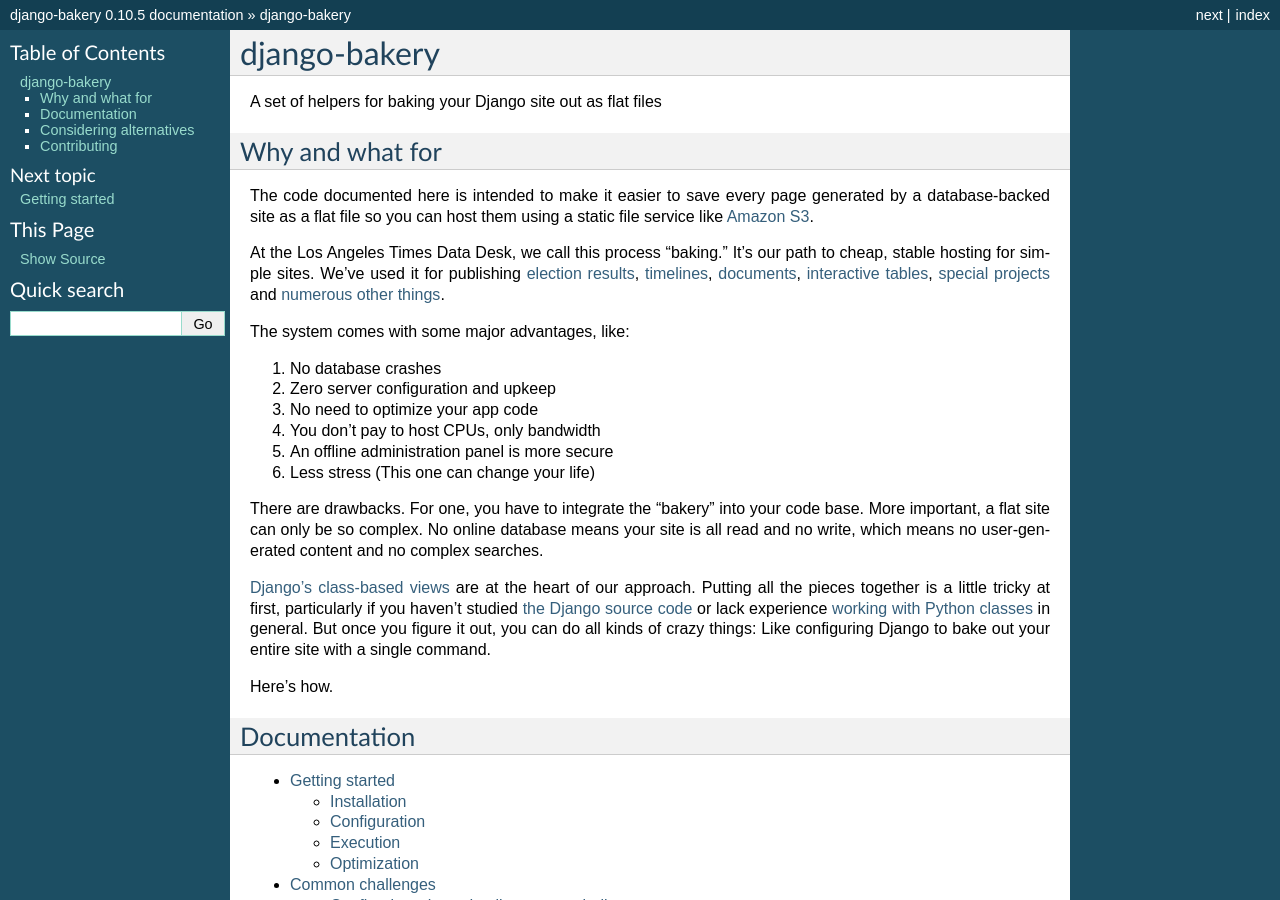
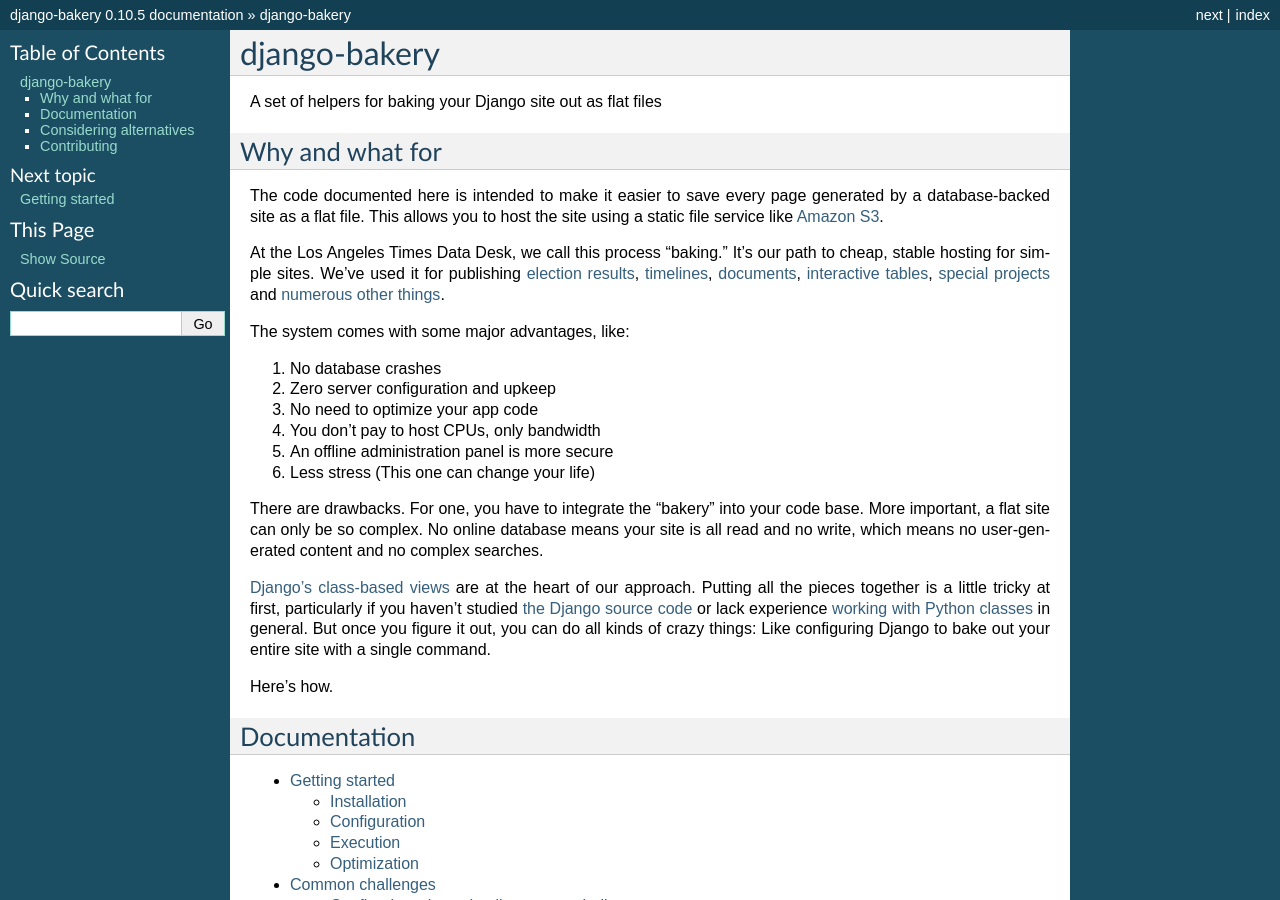
Before and after one commit to Sibizwan5/django-bakery, a Sphinx documentation site: the page built from docs/index.rst, in a window 1280 px wide and 900 px high. Built offline with Sphinx 7.4.7, drawn with Linux system fonts in a browser that asks for light colours.

Commit message:
Trim docs

```diff
--- a/docs/index.rst
+++ b/docs/index.rst
@@ -6,7 +6,8 @@
 Why and what for
 ----------------
 
-The code documented here is intended to make it easier to save every page gen­er­ated by a data­base-backed site as a flat file so you can host them us­ing a stat­ic file ser­vice like `Amazon S3 <http://en.wikipedia.org/wiki/Amazon_S3>`_.
+The code documented here is intended to make it easier to save every page gen­er­ated by a data­base-backed site as a flat file. This allows
+you to host the site us­ing a stat­ic file ser­vice like `Amazon S3 <http://en.wikipedia.org/wiki/Amazon_S3>`_.
 
 At the Los Angeles Times Data Desk, we call this pro­cess “bak­ing.” It’s our path to cheap­, stable host­ing for simple sites. We've used it for pub­lish­ing `elec­tion res­ults <http://graphics.latimes.com/2012-election-gop-results-map-iowa/>`_, `timelines <http://timelines.latimes.com/complete-guide-lafd-hiring-controversy/>`_, `doc­u­ments <http://documents.latimes.com/barack-obama-long-form-birth-certificate/>`_, `in­ter­act­ive tables <http://spreadsheets.latimes.com/city-appointees-tied-garcetti/>`_, `spe­cial pro­jects <http://graphics.latimes.com/flight-from-rage/>`_ and `numerous <http://graphics.latimes.com/towergraphic-washington-landslide-victims/>`_ `other <http://graphics.latimes.com/how-fast-is-lafd/>`_ `things <http://graphics.latimes.com/picksheet-critics-picks-april-4-10-2014/>`_.
 
```
